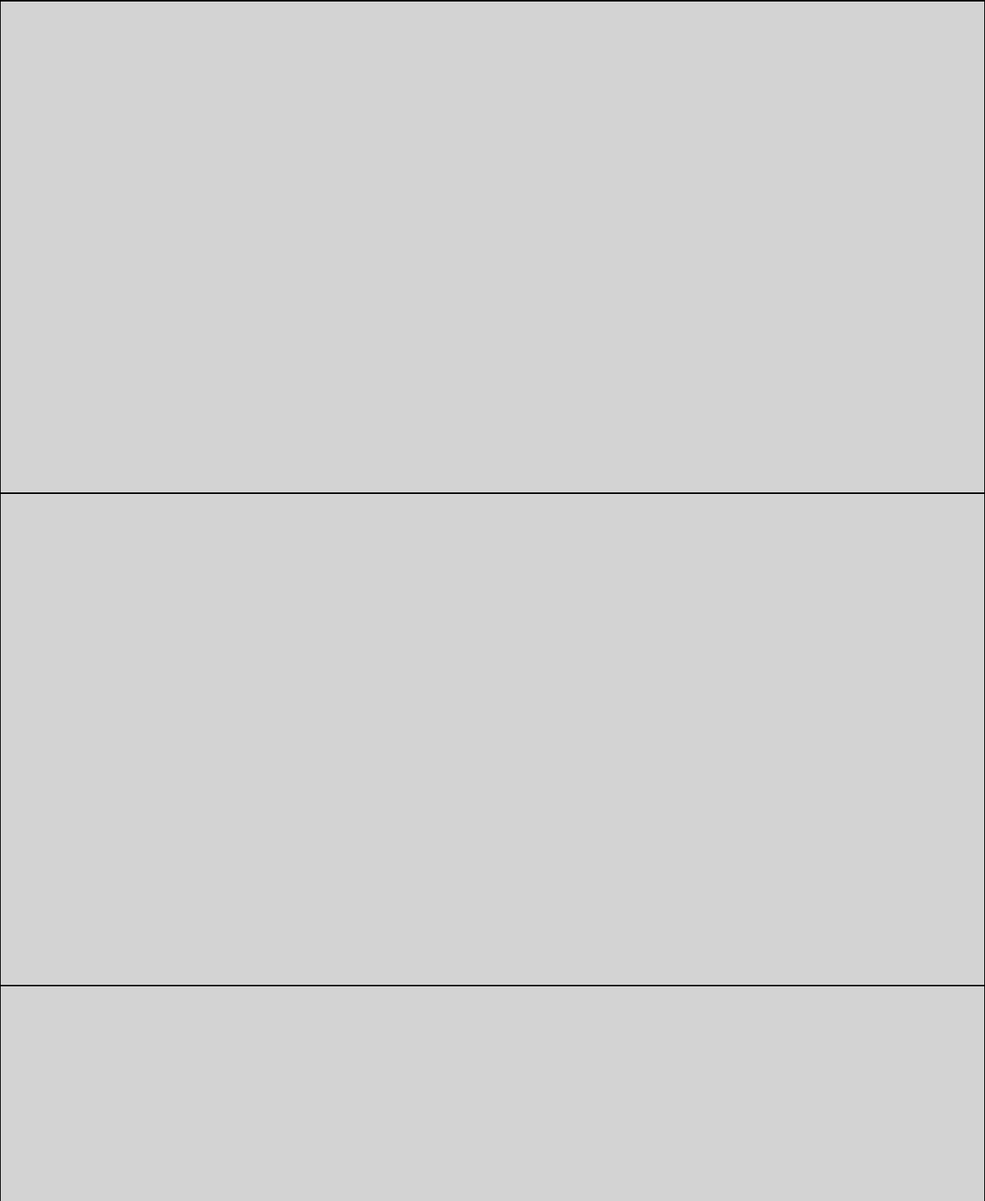
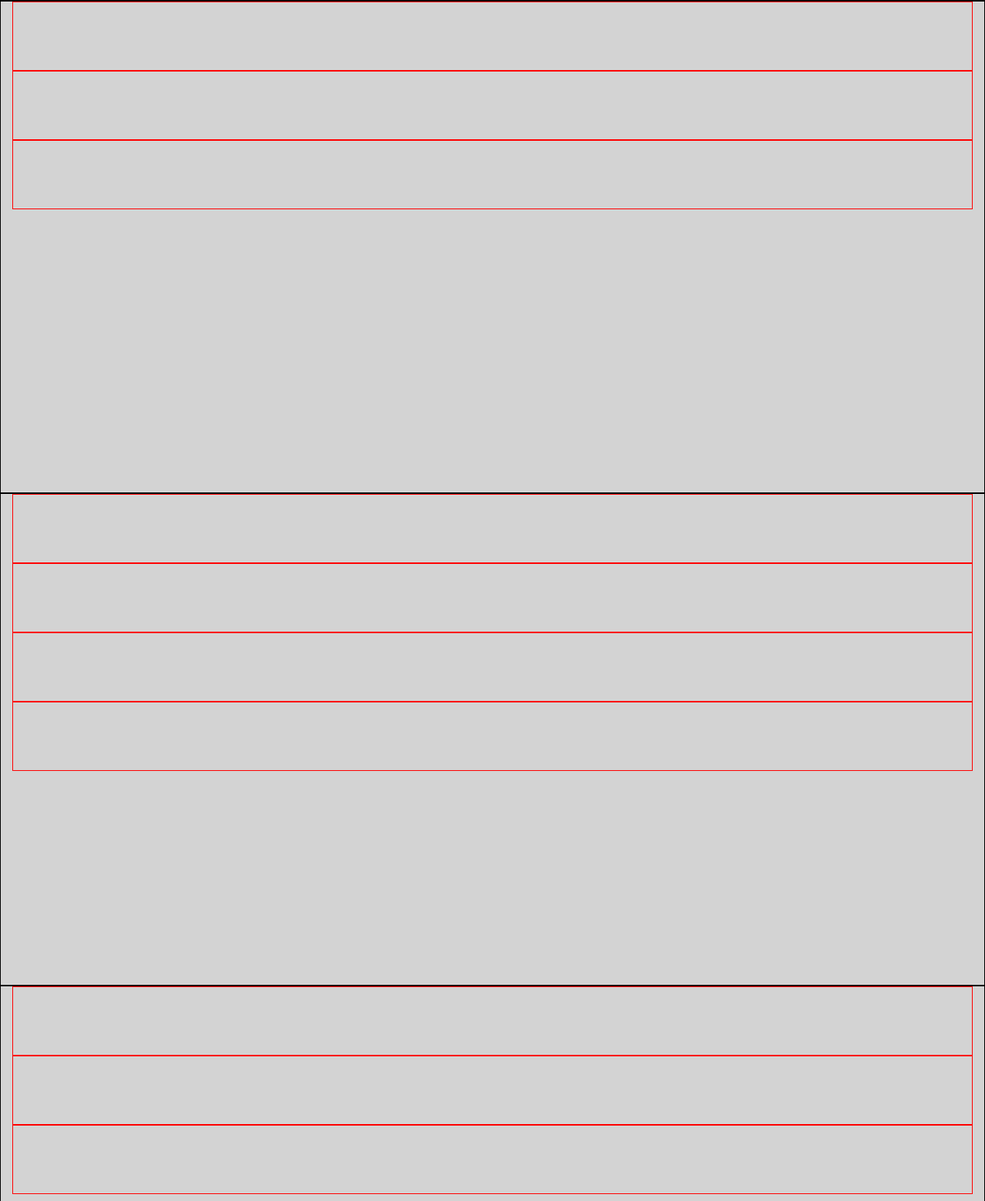
Before and after one commit to emazack/html-css-bootstrap-freelancer, a plain HTML site: page index.html in a window 1280 px wide. Shown: the part 639-2200 px from the top of the page at 77% size. Drawn offline with nearby package versions, Linux system fonts and the light colour scheme.

Commit message:
HTML: Correzione footer e aggiunta backup CSS

```diff
--- a/css/style.css
+++ b/css/style.css
@@ -5,9 +5,9 @@
   background-color: lightgrey;
 }
 
-/* [class*='col-']{
-  border: 1px solid black;
-  background-color:
-} */
+[class*='col-']{
+  border: 1px solid red;
+  height: 90px;;
+}
 
 /* DEBUG:  */
--- a/index.html
+++ b/index.html
@@ -12,66 +12,66 @@
     <header class="container-fluid">
       <!-- BARRA NAVIGAZIONE FISSA -->
       <nav>
-        <div id="logo_nav" class="">
+        <div id="logo_nav" class="col-xs-12">
 
         </div>
-        <div id="menu_nav" class="">
+        <div id="menu_nav" class="col-xs-12">
 
         </div>
       </nav>
       <!-- JUMBOTRON -->
-      <div id="jumbotron" class="">
+      <div id="jumbotron" class="col-xs-12">
 
       </div>
     </header>
     <!----------------------------- SEZIONE PORTFOLIO -->
     <section class="container-fluid">
-      <div class="">
+      <div class="col-xs-12">
 
       </div>
-      <div class="">
+      <div class="col-xs-12">
 
       </div>
-      <div class="">
+      <div class="col-xs-12">
 
       </div>
     </section>
     <!--------------------------------- SEZIONE ABOUT -->
     <section class="container-fluid">
-      <div class="">
+      <div class="col-xs-12">
 
       </div>
-      <div class="">
+      <div class="col-xs-12">
 
       </div>
-      <div class="">
+      <div class="col-xs-12">
 
       </div>
-      <div class="">
+      <div class="col-xs-12">
 
       </div>
     </section>
     <!------------------------------ SEZIONE CONTACT ME -->
     <section class="container-fluid">
-      <div class="">
+      <div class="col-xs-12">
 
       </div>
-      <div class="">
+      <div class="col-xs-12">
 
       </div>
-      <div class="">
+      <div class="col-xs-12">
 
       </div>
     </section>
     <!-------------------------------- SEZIONE FOOTER -->
     <footer class="container-fluid">
-      <div id="title_footer" class="">
+      <div class="col-xs-12">
 
       </div>
-      <div id="info_footer" class="">
+      <div class="col-xs-12">
 
       </div>
-      <div id="copyright_footer" class="">
+      <div class="col-xs-12">
 
       </div>
     </footer>
```
